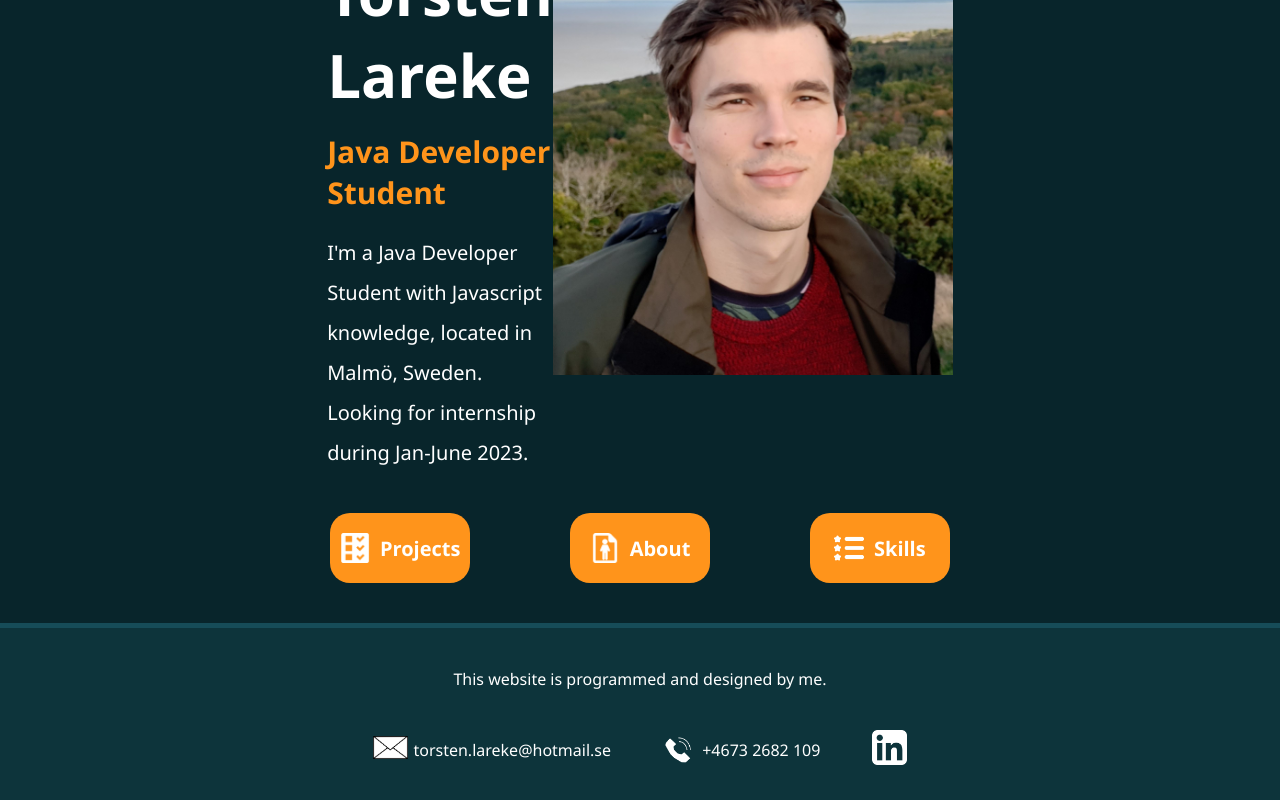
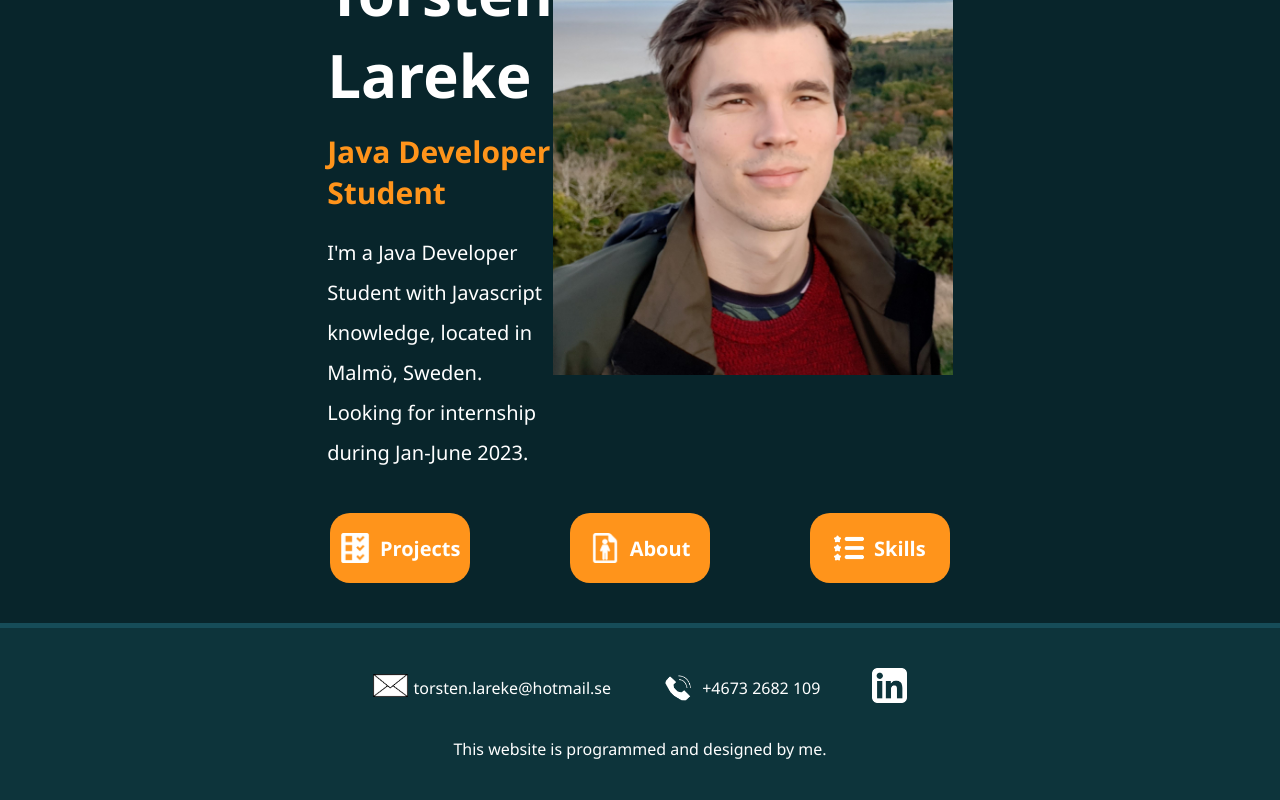
Before and after one commit to SirSalsa/portfolio-old, a React (Vite) app: page / in a window 1280 px wide. Shown: the part 298-1098 px from the top of the page. Built offline with nearby package versions, Linux system fonts and the light colour scheme.

Commit message:
Changed footer position

```diff
--- a/src/modules/Footer.jsx
+++ b/src/modules/Footer.jsx
@@ -7,7 +7,7 @@ export default function Footer() {
 
     return (
         <footer>
-            <p>This website is programmed and designed by me.</p>
+
             <div className="footwrapper">
                 <div className="footlinks">
                     <a href="mailto:torsten.lareke@hotmail.se">
@@ -25,6 +25,7 @@ export default function Footer() {
                     </a>
                 </div>
             </div>
+            <p>This website is programmed and designed by me.</p>
         </footer>
     )
 
--- a/src/style/style.scss
+++ b/src/style/style.scss
@@ -374,7 +374,7 @@ footer>p {
     display: flex;
     flex-flow: row nowrap;
     justify-content: center;
-    padding: 40px;
+    padding-bottom: 40px;
 }
 
 .footwrapper {
@@ -382,6 +382,7 @@ footer>p {
     flex-flow: row nowrap;
     justify-content: center;
     gap: 4%;
+    padding-top: 40px;
 }
 
 .footlinks {
```
